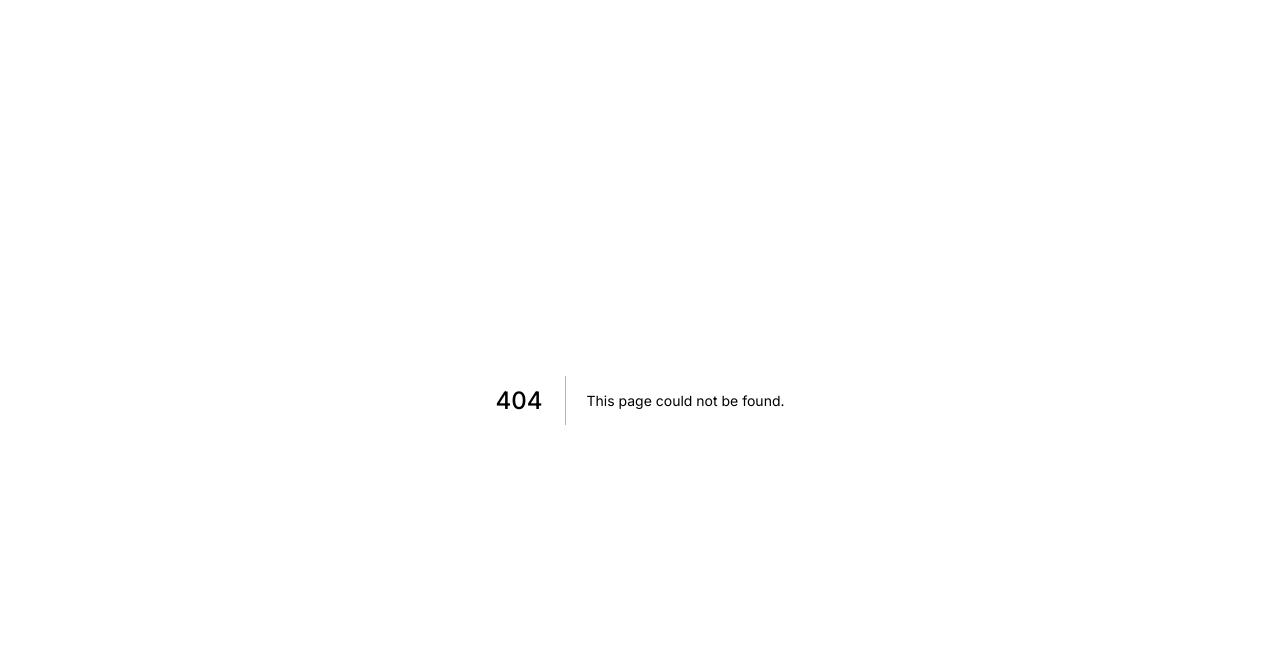
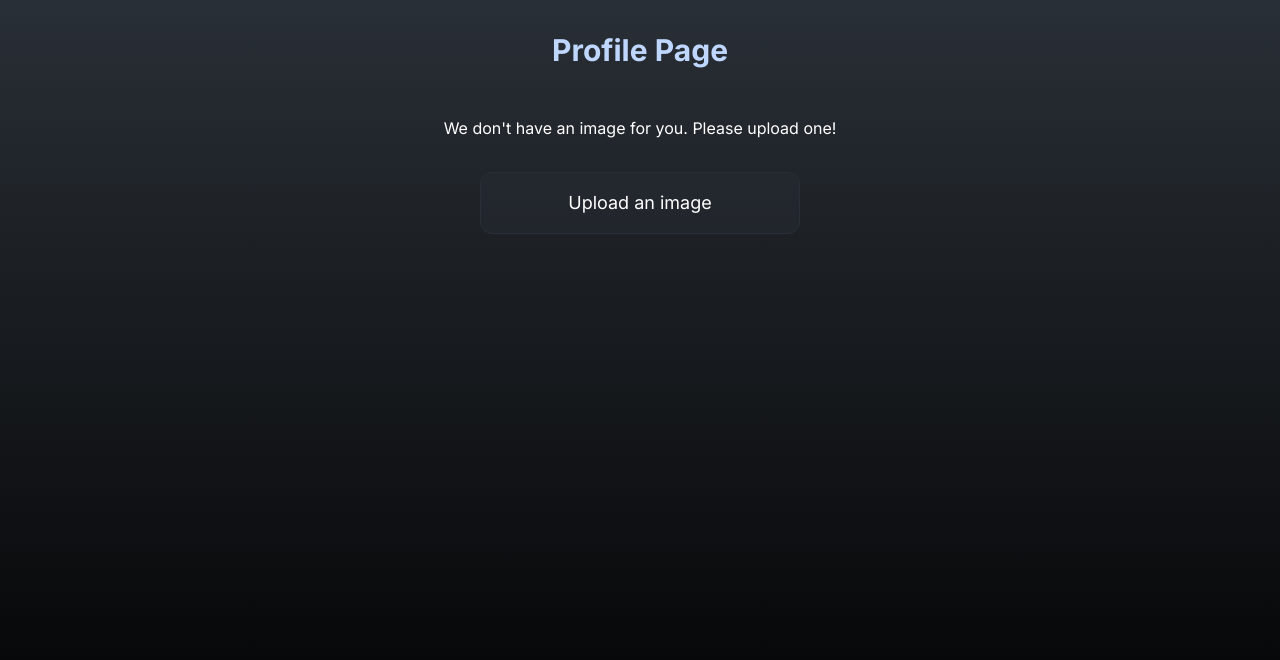
Before and after one commit to AjayGanesh02/CrowdCam, a Next.js app in the folder frontend/: page /profile in a window 1280 px wide. Before the commit this address had no page. Shown: the top 660 px of the page. Built offline with nearby package versions, Linux system fonts and the light colour scheme.

Commit message:
made profile page

```diff
--- /dev/null
+++ b/frontend/src/contexts/ProfileContext.tsx
@@ -0,0 +1,25 @@
+import { createContext, useContext, useState } from 'react';
+
+const ProfileImageContext: any = createContext();
+
+export const ProfileImageProvider = ({ children }: any) => {
+  const [profileImageUrl, setProfileImageUrl] = useState(null);
+
+  const setProfileImage = (url: any) => {
+    setProfileImageUrl(url);
+  };
+
+  const getProfileImage = () => {
+    return profileImageUrl;
+  }
+
+  return (
+    <ProfileImageContext.Provider value={{ profileImageUrl, setProfileImage }}>
+      {children}
+    </ProfileImageContext.Provider>
+  );
+};
+
+export const useProfileImage = () => {
+  return useContext(ProfileImageContext);
+};
--- a/frontend/src/pages/_app.tsx
+++ b/frontend/src/pages/_app.tsx
@@ -1,4 +1,5 @@
 import { SessionProvider } from "next-auth/react"
+import { ProfileImageProvider } from "@/contexts/ProfileContext"
 import "./globals.css"
 export default function App({
                               Component,
@@ -6,7 +7,9 @@ export default function App({
                             }: any) {
   return (
     <SessionProvider session={session}>
-      <Component {...pageProps} />
+      <ProfileImageProvider>
+        <Component {...pageProps} />
+      </ProfileImageProvider>
     </SessionProvider>
   )
 }
--- a/frontend/src/pages/index.tsx
+++ b/frontend/src/pages/index.tsx
@@ -33,6 +33,7 @@ export default function Home() {
           <div>
             <button
               className={"text-white border w-80 py-4 border-[#292f36] rounded-xl bg-[#292F36] bg-opacity-40 mt-16 text-lg"}
+              onClick={() => {router.push('/profile')}}
             >
               Find Yourself
             </button>
--- /dev/null
+++ b/frontend/src/pages/profile.tsx
@@ -0,0 +1,71 @@
+import {MagnifyingGlassIcon} from "@heroicons/react/24/outline";
+import {useProfileImage} from "@/contexts/ProfileContext";
+import {useEffect, useState} from "react";
+import {useRouter} from "next/router";
+
+
+const ProfilePage = () => {
+
+  const router = useRouter();
+  const { profileImageUrl, setProfileImage } = useProfileImage();
+  const [localProfileImage, setLocalProfileImage] = useState<string>("");
+
+  useEffect(() => {
+    setLocalProfileImage(profileImageUrl ? profileImageUrl : "")
+  }, [profileImageUrl])
+
+  return (
+    <main className={"h-screen overscroll-none bg-gradient-to-t from-black to-[#292F36] text-center"}>
+      <div className={"text-3xl pt-8 px-8 text-[#BFD7FF] font-bold"}>
+        <p>
+          Profile Page
+        </p>
+      </div>
+      <div className={"mt-12"}>
+        {
+          localProfileImage != "" ?
+          <div>
+            <img src={localProfileImage} className={"max-h-96 max-w-full mx-auto rounded-md"}/>
+            <div>
+              <p className={"text-white my-8"}>
+                This is the image we have for you. Is this good?
+              </p>
+              <button
+                className={"text-white border w-80 py-4 border-[#292f36] rounded-xl bg-[#292F36] bg-opacity-40 text-lg"}
+                onClick={() => {
+                  setProfileImage(localProfileImage)
+                  router.push('/query')
+                }}
+              >
+                Choose this image
+              </button>
+            </div>
+            <div className={"mt-4 text-blue-400 underline"}>
+              <button onClick={() => {
+                setProfileImage("")
+              }}>
+                Not this one!
+              </button>
+            </div>
+          </div>
+            :
+            <div>
+              <p className={"text-white my-8"}>
+                We don&apos;t have an image for you. Please upload one!
+              </p>
+              <button
+                className={"text-white border w-80 py-4 border-[#292f36] rounded-xl bg-[#292F36] bg-opacity-40 text-lg"}
+                onClick={() => {
+                  setLocalProfileImage("https://crowdcamimages.s3.amazonaws.com/uploads/812c36650da0ab87b027f7407IMG_5179.jpg")
+                }}
+              >
+                Upload an image
+              </button>
+            </div>
+        }
+      </div>
+    </main>
+  );
+}
+
+export default ProfilePage;
--- /dev/null
+++ b/frontend/src/pages/query.tsx
@@ -0,0 +1,10 @@
+
+const QueryPage = () => {
+  return (
+    <div>
+      <h1>Query Page</h1>
+    </div>
+  )
+}
+
+export default QueryPage
```
